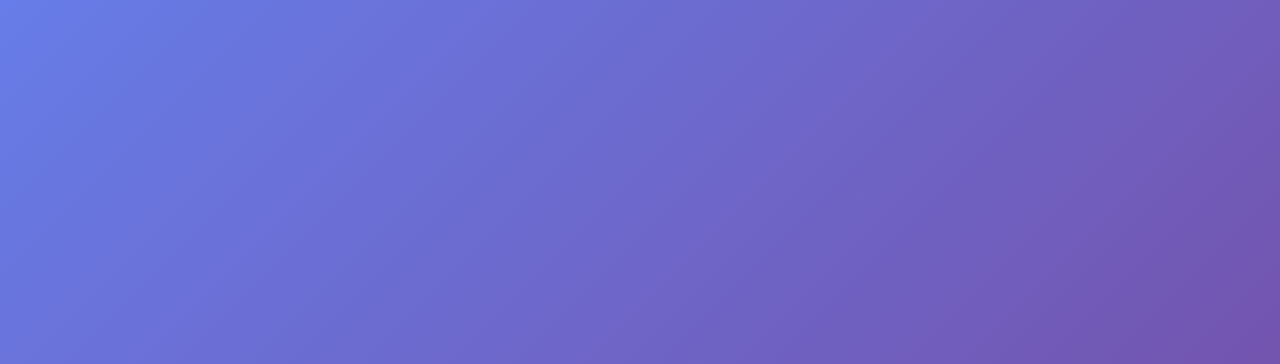
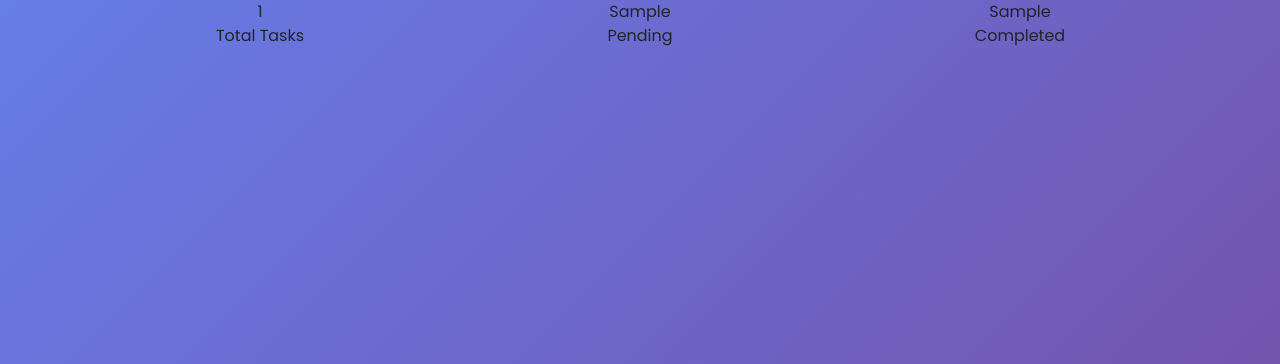
Before and after one commit to POSHANMS/todo-app-flask, a Flask app: template templates/tasks.html in a window 1280 px wide. Shown: the part 56-420 px from the top of the page. Run offline with Flask 3, Linux system fonts and the light colour scheme; the template is opened without the code that fills it: most values are stand-ins (such as "Sample title", 1, 10 or a date in 2020).

Commit message:
Add stats bar to tasks.html

```diff
--- a/templates/tasks.html
+++ b/templates/tasks.html
@@ -48,6 +48,31 @@
           </div>
         </div>
       </nav>
+
+      <!-- Stats bar - shows task counts -->
+      <div class="stats-bar">
+        <div class="container">
+          <div class="row text-center">
+            <!-- Total tasks count -->
+            <div class="col-4 stat-item">
+              <div class="stat-number">{{ total_tasks }}</div>
+              <div class="stat-label">Total Tasks</div>
+            </div>
+
+            <!-- Pending tasks count -->
+            <div class="col-4 stat-item">
+              <div class="stat-number">{{ pending_tasks }}</div>
+              <div class="stat-label">Pending</div>
+            </div>
+
+            <!-- Completed tasks count -->
+            <div class="col-4 stat-item">
+              <div class="stat-number">{{ completed_tasks }}</div>
+              <div class="stat-label">Completed</div>
+            </div>
+          </div>
+        </div>
+      </div>
     </div>
   </body>
 </html>
```
